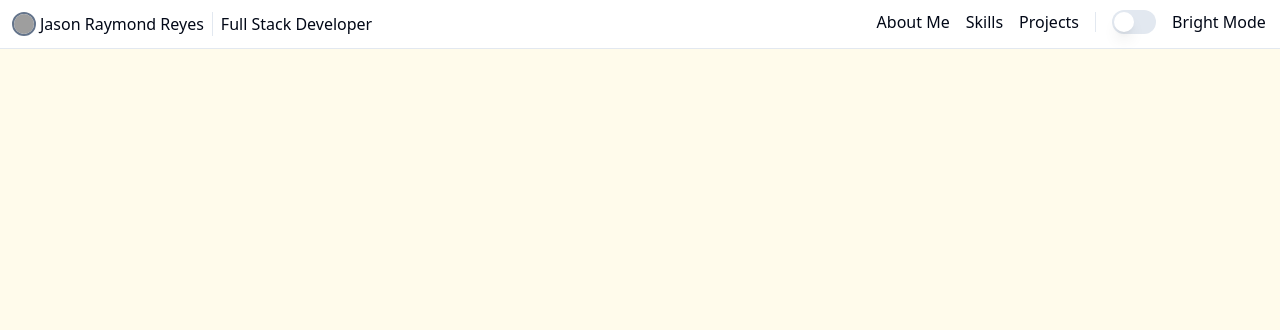
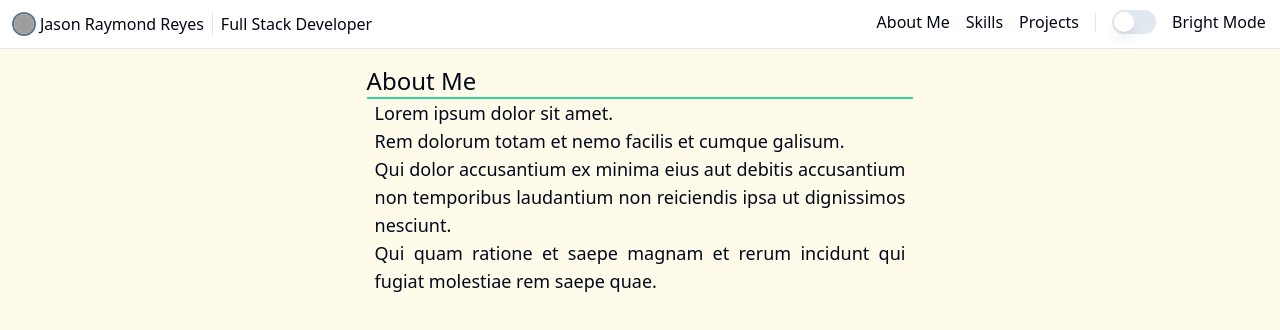
Before and after one commit to jasonxxix/jasonxxix.github.io, a React (Create React App) app: page / in a window 1280 px wide. Shown: the top 330 px of the page. Built offline with nearby package versions, Linux system fonts and the light colour scheme; grey boxes are pictures that could not be loaded.

Commit message:
Added Template About Me.

```diff
--- a/src/App.tsx
+++ b/src/App.tsx
@@ -1,6 +1,7 @@
 import React from 'react';
 import './App.css';
 import Navbar from './components/Navbar';
+import AboutMe from './components/AboutMe';
 
 export interface User {
   name: string;
@@ -20,7 +21,9 @@ function App() {
   return (
     <>
       <Navbar tabs={tabs} user={user} />
-      <div className="App bg-amber-50 dark:bg-cyan-900"></div>
+      <div className="App bg-amber-50 dark:bg-cyan-900">
+        <AboutMe />
+      </div>
     </>
   );
 }
--- /dev/null
+++ b/src/components/AboutMe.tsx
@@ -0,0 +1,10 @@
+
+export default function AboutMe() {
+    return <div className="py-4 px-6 max-w-prose m-auto">
+        <h1 className="text-2xl">About Me</h1>
+        <p className="text-lg border-t-2 border-emerald-400 px-2 text-justify">Lorem ipsum dolor sit amet.<br />
+        Rem dolorum totam et nemo facilis et cumque galisum.<br />
+        Qui dolor accusantium ex minima eius aut debitis accusantium non temporibus laudantium non reiciendis ipsa ut dignissimos nesciunt.<br />
+        Qui quam ratione et saepe magnam et rerum incidunt qui fugiat molestiae rem saepe quae.</p>
+    </div>
+}
```
